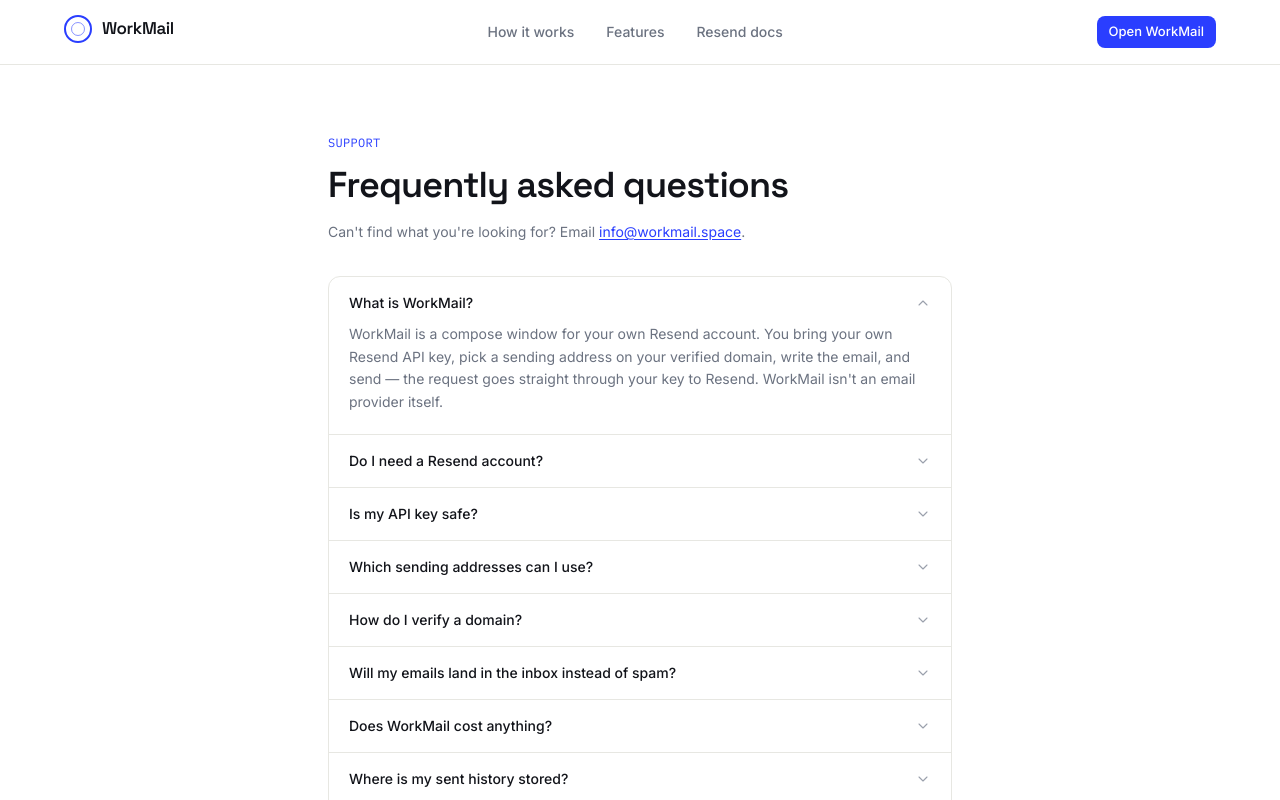
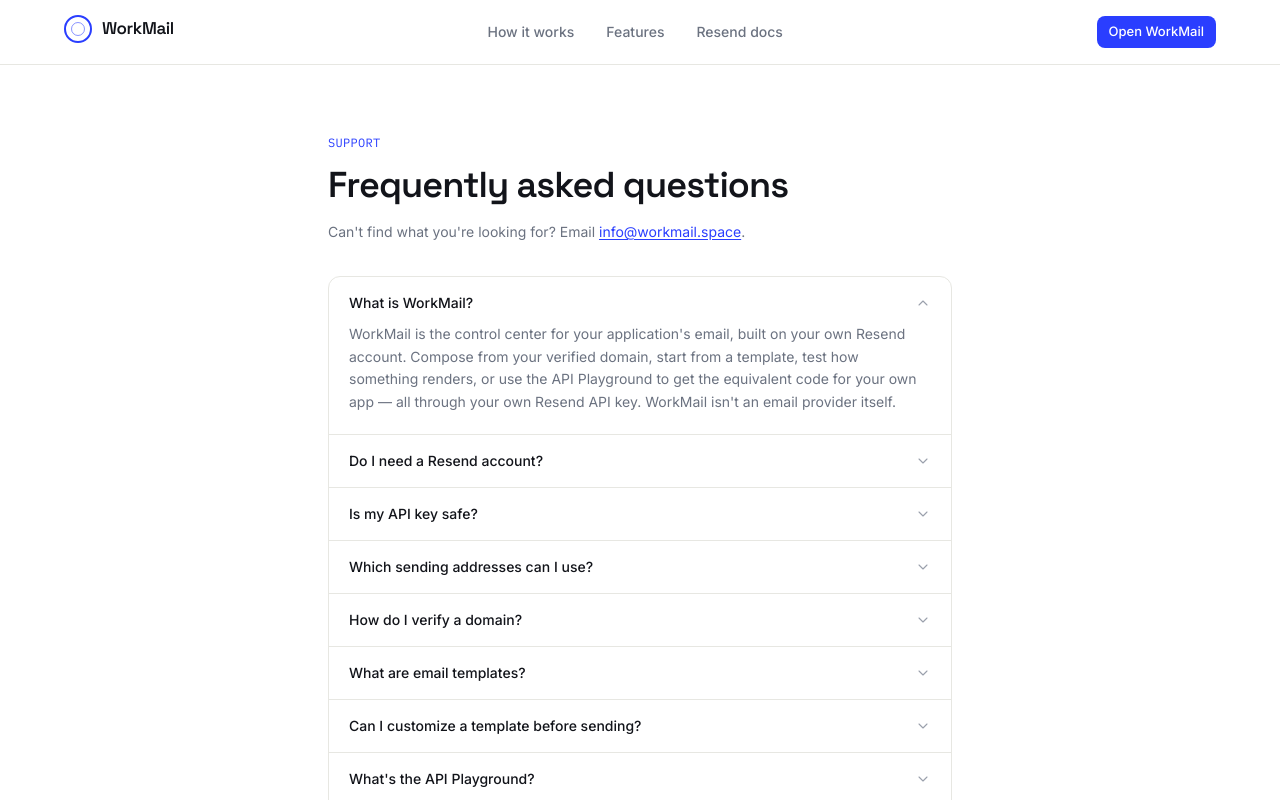
Before and after one commit to mas-rur/Work--Mail, a Next.js app: page /faq in a window 1280 px wide. Both pictures are taken after a click on the heading "What is WorkMail?". Shown: the top 800 px of the page. Built offline with nearby package versions, Linux system fonts and the light colour scheme.

Commit message:
Add files via upload

```diff
--- a/app/faq/page.tsx
+++ b/app/faq/page.tsx
@@ -13,10 +13,12 @@
     q: "What is WorkMail?",
     a: (
       <p>
-        WorkMail is a compose window for your own Resend account. You bring
-        your own Resend API key, pick a sending address on your verified
-        domain, write the email, and send — the request goes straight
-        through your key to Resend. WorkMail isn't an email provider itself.
+        WorkMail is the control center for your application's email, built
+        on your own Resend account. Compose from your verified domain,
+        start from a template, test how something renders, or use the API
+        Playground to get the equivalent code for your own app — all
+        through your own Resend API key. WorkMail isn't an email provider
+        itself.
       </p>
     ),
   },
@@ -67,6 +69,64 @@
         verify your domain from your Resend dashboard, then use{" "}
         <span className="font-mono">Sync domains from Resend</span> in
         WorkMail's Settings tab to pull it in.
+      </p>
+    ),
+  },
+  {
+    q: "What are email templates?",
+    a: (
+      <p>
+        Starting points for the emails most apps send — welcome, OTP,
+        invoice, password reset, payment confirmation, contact form, and
+        developer notification. Pick one in the Templates tab, fill in a
+        few fields, and it drops straight into Compose as regular HTML you
+        can keep editing.
+      </p>
+    ),
+  },
+  {
+    q: "Can I customize a template before sending?",
+    a: (
+      <p>
+        Yes — templates are just a starting point. Once inserted into
+        Compose, the content is regular editable text in the rich text
+        editor, the same as anything you'd write from scratch.
+      </p>
+    ),
+  },
+  {
+    q: "What's the API Playground?",
+    a: (
+      <p>
+        A place to build a send request — from, to, subject, HTML — and get
+        matching code in cURL, JavaScript, Python, PHP, Node.js, and React.
+        There's also a "Send this request" button if you want to fire the
+        exact request you're looking at, using your saved key.
+      </p>
+    ),
+  },
+  {
+    q: "Can I send a test email to myself?",
+    a: (
+      <p>
+        Yes — add your address once in Settings under "Testing," then use{" "}
+        <span className="font-mono">Send test to myself</span> in Compose
+        any time. It sends the current draft to that address with "[Test]"
+        prepended to the subject.
+      </p>
+    ),
+  },
+  {
+    q: "How accurate is the Gmail/Outlook/Apple Mail preview?",
+    a: (
+      <p>
+        It renders your actual HTML in your browser, inside a frame styled
+        to resemble each client's layout — it isn't running each client's
+        real rendering engine, so treat it as a strong visual guide, not a
+        pixel-perfect guarantee. Outlook desktop in particular renders HTML
+        differently from a browser (it uses Word's engine), which is why
+        the preview also flags patterns — flexbox, grid, background images,
+        embedded SVG — known to behave differently there.
       </p>
     ),
   },
```
